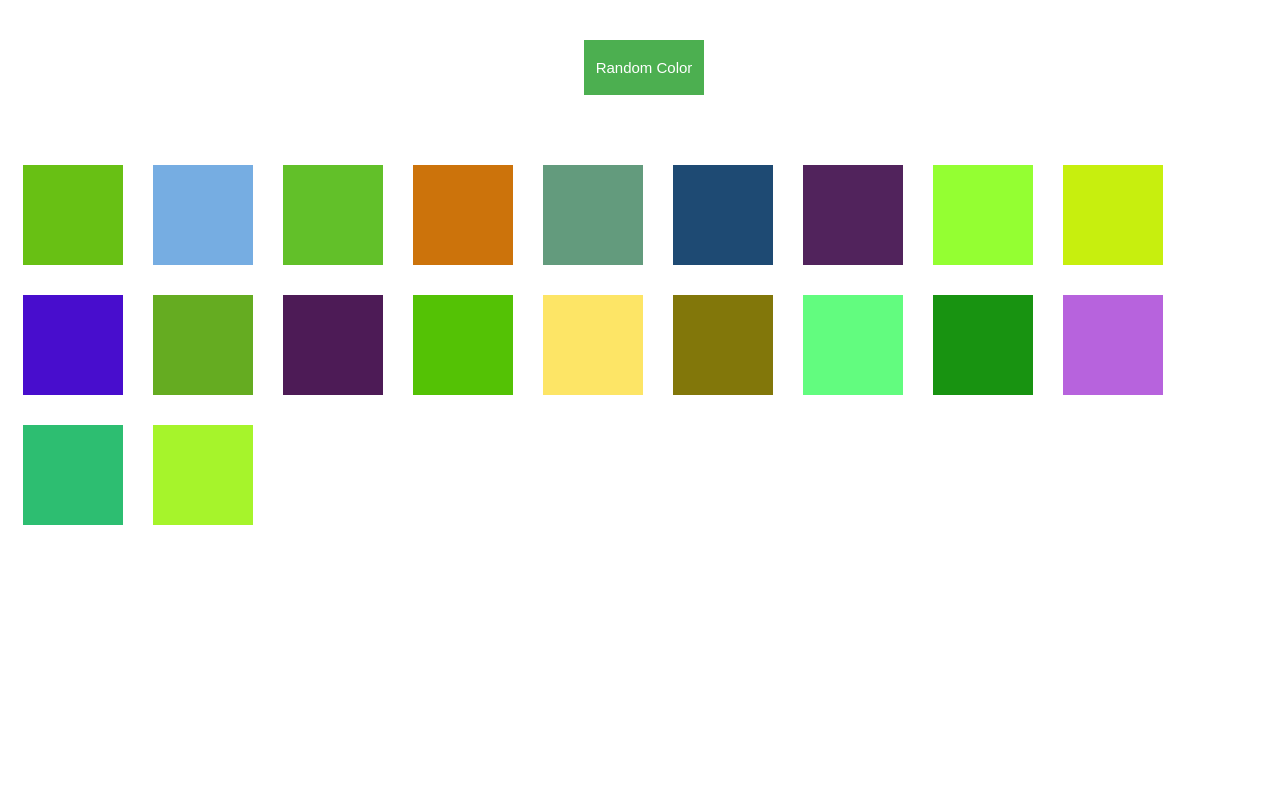
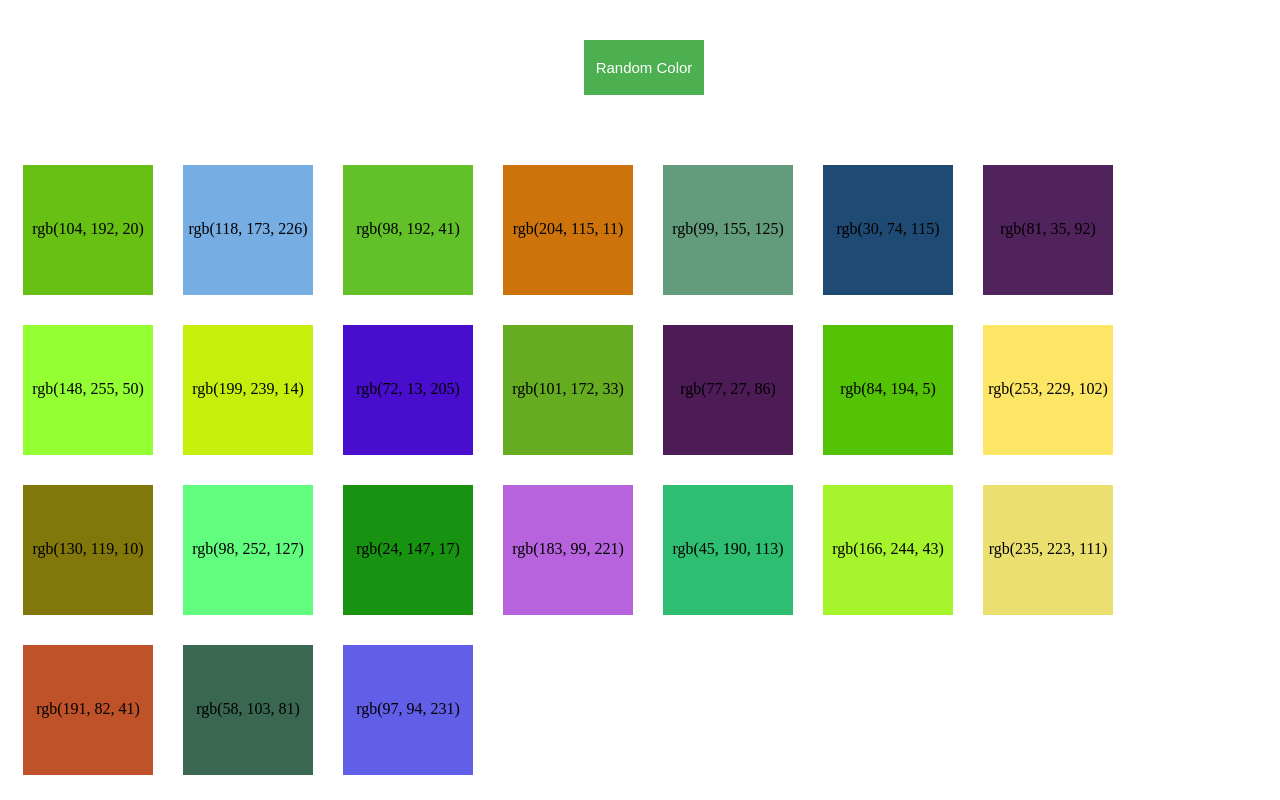
Before and after one commit to Phoique/RandomRgbColor, a React (Create React App) app: page / in a window 1280 px wide. Built offline with nearby package versions, Linux system fonts and the light colour scheme.

Commit message:
Rgb code copy (finish)

```diff
--- a/src/Components/Color/color.css
+++ b/src/Components/Color/color.css
@@ -2,14 +2,19 @@
   position: absolute;
   top: 150px;
 }
-.color-button {
-  height: 100px;
-  width: 100px;
+.color-div {
+  height: 130px;
+  width: 130px;
   margin: 15px;
   border: none;
   -webkit-transition-duration: 0.4s; /* Safari */
   transition-duration: 0.4s;
   text-decoration: none;
-  overflow: hidden;
-  cursor: pointer;
+  float:left;
+  text-align: center;
 }
+
+.color-code {
+  position: relative;
+  top: 30%;
+}
--- a/src/Components/Color/color.js
+++ b/src/Components/Color/color.js
@@ -2,23 +2,23 @@ import React, { Component } from 'react';
 import './color.css';
 
 class Color extends Component {
-
-  constructor(props) {
-    super(props);
-    console.log(this.props.rgbColor);
-  }
 
   render() {
     return(
       <div className='align'>
         {
           this.props.rgbColor.map(
-            (color, key) =>
-              <button
-              key={key}
-              style={{backgroundColor: color}}
-              className='color-button'>
-              </button>)
+            (color, key) => {
+              return(
+                <div
+                key={key}
+                style={{backgroundColor: color}}
+                className='color-div'>
+                  <p className='color-code'>{color}</p>
+                </div>
+              )
+            }
+          )
         }
       </div>
     );
--- a/src/Components/Color/rgbRandom.js
+++ b/src/Components/Color/rgbRandom.js
@@ -19,7 +19,7 @@ class RgbRandom extends Component {
   render() {
 
     let rgbArray = [];
-    for (let i = 0; i < 20; i++) {
+    for (let i = 0; i < 24; i++) {
       let randomFunction = this.Random();
       rgbArray.push(randomFunction);
     }
--- a/src/Components/RefreshButton/Button.js
+++ b/src/Components/RefreshButton/Button.js
@@ -1,6 +1,5 @@
 import React, { Component } from 'react';
 import './button.css';
-import RgbRandom from '../Color/rgbRandom';
 
 class Button extends Component {
 
```
